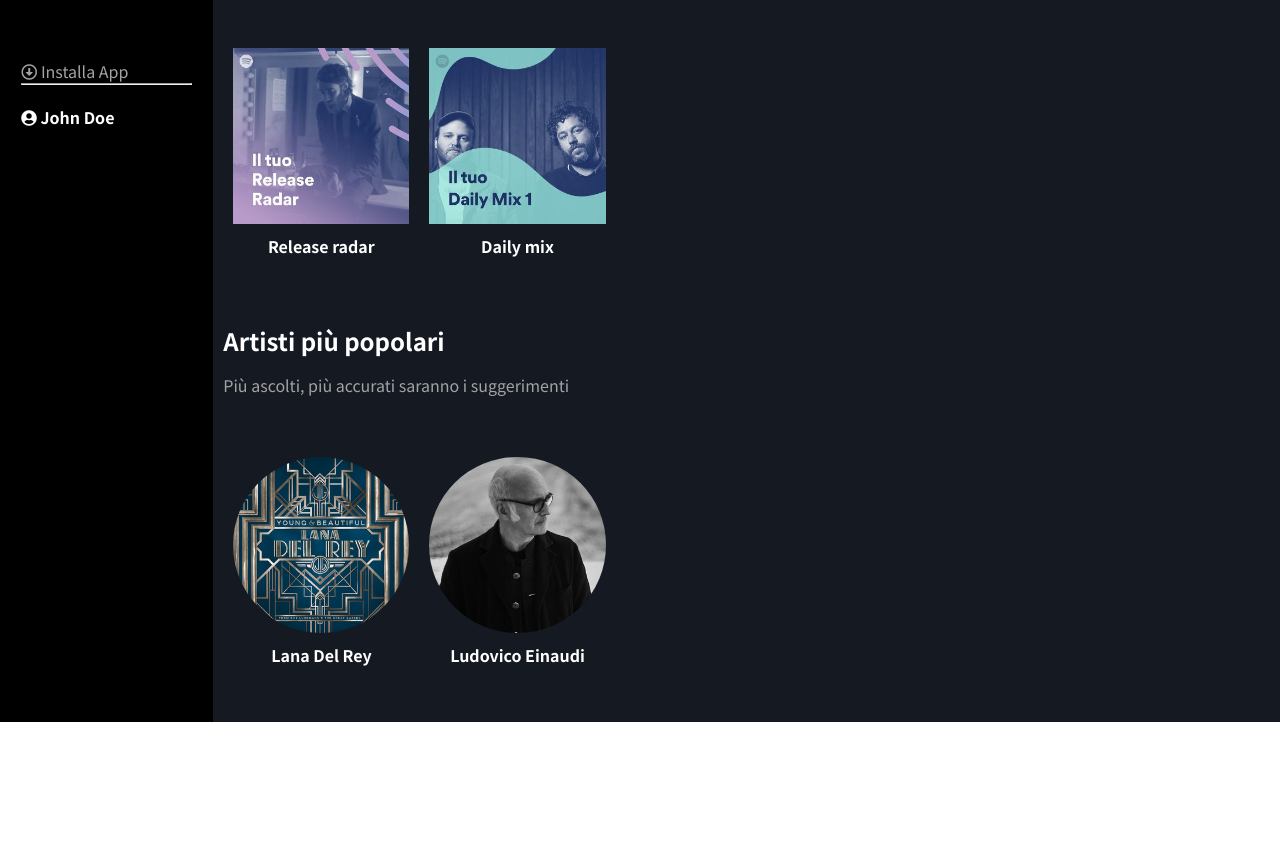
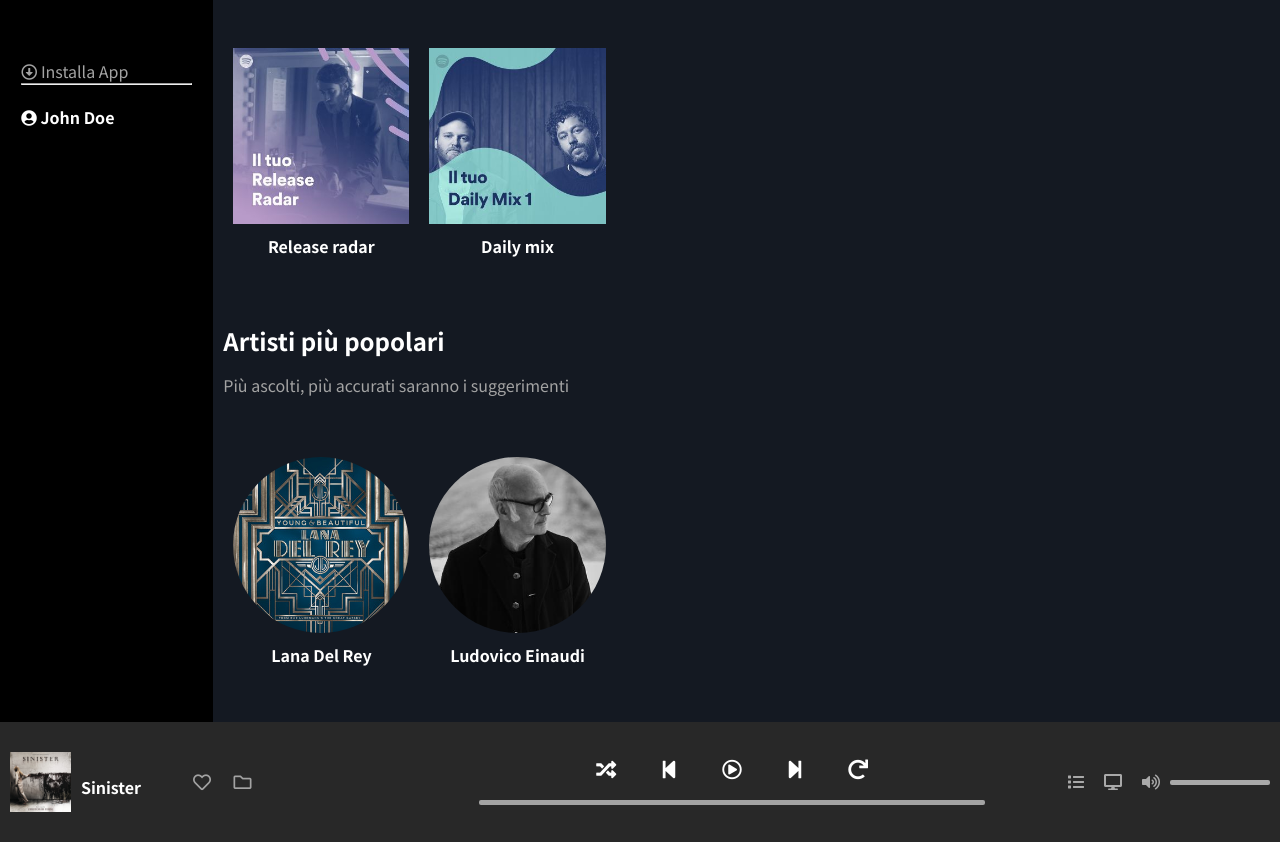
Before and after one commit to steftes99/html-css-spotifyweb, a plain HTML site: page index.html in a window 1280 px wide. Shown: the part 631-1473 px from the top of the page. Before the commit the page ends 1353 px from the top, so only its background shows below. Drawn offline with Linux system fonts and the light colour scheme.

Commit message:
footer da completare

```diff
--- a/css/style.css
+++ b/css/style.css
@@ -232,3 +232,69 @@
 .round{
     border-radius: 50%;
 }
+.player{
+    height: 15vh;
+    background-color: #282828;
+    display: flex;
+    justify-content: space-between;
+    align-items: center;
+}
+.left{
+    margin-left: 10px;
+    display: flex;
+    align-items: center;
+    flex-shrink: 2;
+}
+.left > img{
+    width: 15%;
+    display: inline-block;
+    margin-right: 10px;
+}
+.icons{
+    width: 20%;
+    display: flex;
+    justify-content: space-around;
+    color: #a3a3a3;
+    font-size: 18px;
+    margin-left: 10%;
+}
+.right{
+    color: #a9a9a9;
+    display: flex;
+    justify-content: flex-start;
+    align-items: center;
+    padding: 10px;
+
+}
+.right > i{
+    margin: 0 10px;
+}
+
+.volume{
+    width: 100px;
+    height: 5px;
+    background-color: #a9a9a9;
+    border-radius: 2px;
+}
+.center{
+    display: flex;
+    flex-direction: column;
+    flex-grow: 1;
+}
+.top{
+    display: flex;
+    width: 50%;
+    font-size: 20px;
+    justify-content: space-around;
+    align-items: center;
+    color: white;
+    padding-bottom: 20px;
+    margin: auto;
+}
+.song{
+    width: 80%;
+    height: 5px;
+    border-radius: 2px;
+    background-color: #a3a3a3;
+    margin: auto;
+}
--- a/index.html
+++ b/index.html
@@ -166,7 +166,53 @@
                 </div>
 
             </div>
-       </div>
+
+
+
+        </div>
+        <div class="row-main">
+            <div class="col-lg-12">
+                <div class="player">
+
+                    <div class="left">
+                        <img src="img/sinister.jpeg" alt="">
+                        <span class="title">Sinister</span>
+
+                        <div class="icons">
+                            <i class="far fa-heart"></i>
+                            <i class="far fa-folder"></i>
+                        </div>
+
+                    </div>
+
+                    <div class="center">
+                        <div class="top">
+                            <i class="fas fa-random"></i>
+                            <i class="fas fa-step-backward"></i>
+                            <i class="far fa-play-circle"></i>
+                            <i class="fas fa-step-forward"></i>
+                            <i class="fas fa-redo"></i>
+
+                        </div>
+                        <div class="bottom">
+                            <div class="song"></div>
+
+                        </div>
+
+                    </div>
+
+                    <div class="right">
+                        <i class="fas fa-list"></i>
+                        <i class="fas fa-desktop"></i>
+                        <i class="fas fa-volume-up"></i>
+                        <div class="volume"></div>
+
+
+                    </div>
+
+                </div>
+            </div>
+        </div>
    </div>
 
 </body>
```
